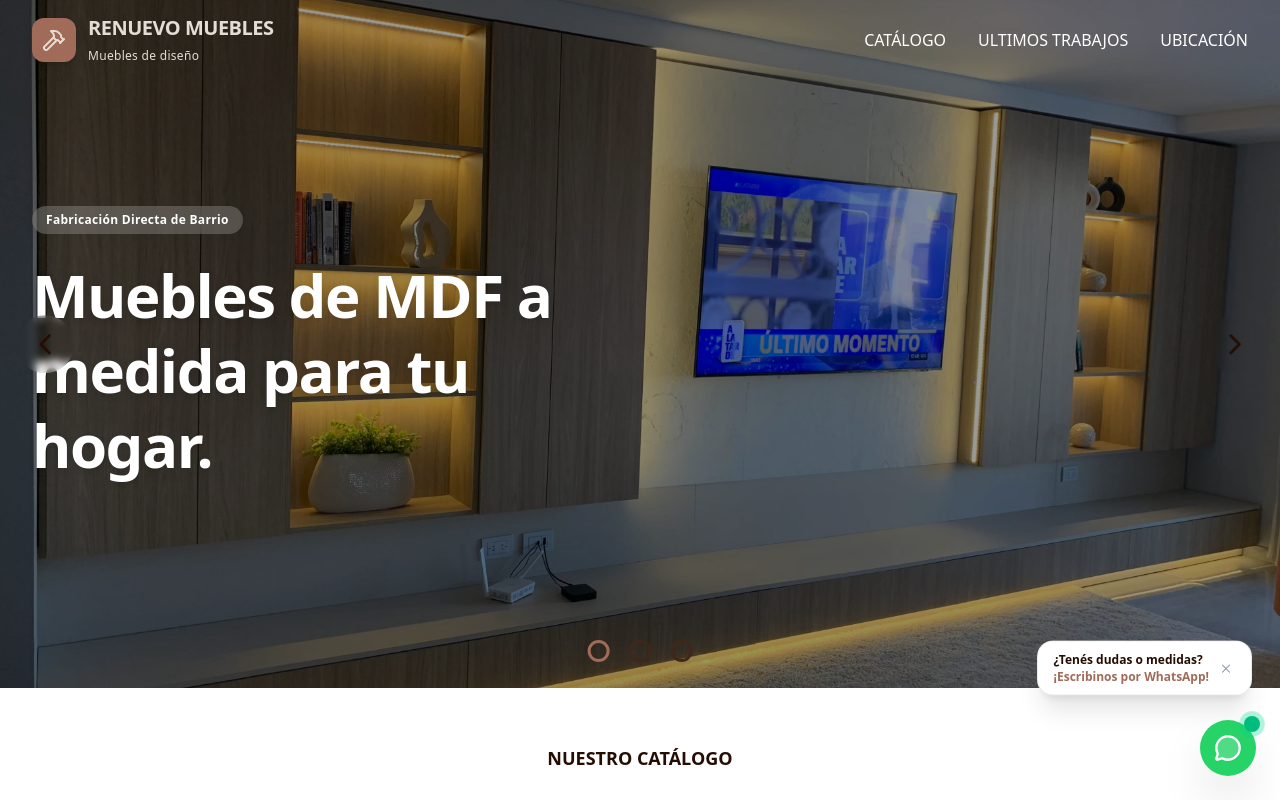
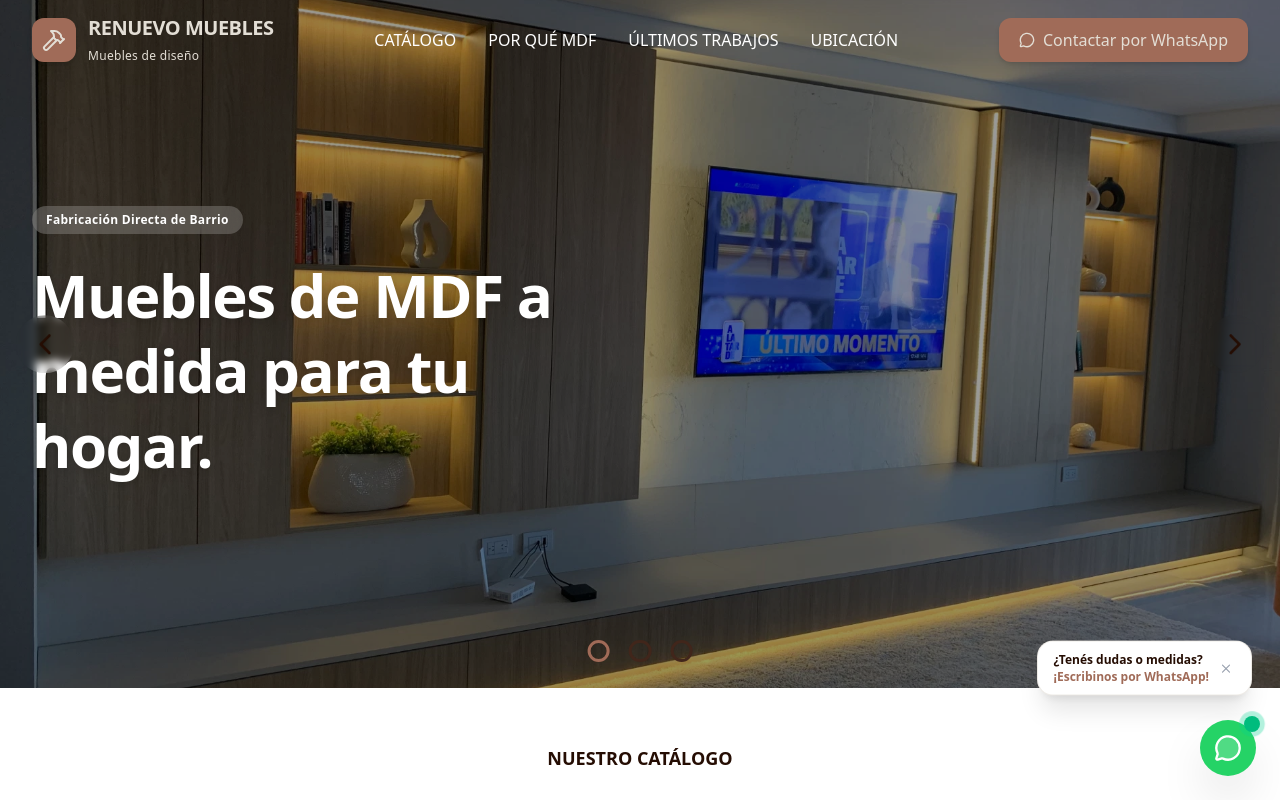
Before and after one commit to fernandezale/RM-Landing-Typescript, a React (Vite) app: page / in a window 1280 px wide. Shown: the top 800 px of the page. Built offline with nearby package versions, Linux system fonts and the light colour scheme; grey boxes are pictures that could not be loaded.

Commit message:
Correccion en la navegacion y en el carousel

```diff
--- a/src/App.tsx
+++ b/src/App.tsx
@@ -17,7 +17,7 @@ function App() {
     <>
       <Navbar whatsappNumber={WHATSAPP_NUMBER} />
       <section id="center">
-        <Hero whatsappNumber={WHATSAPP_NUMBER}/>
+        <Hero />
         <CategoriesApp/>
         <AboutMDFApp/>
         <PortfolioApp/>
--- a/src/components/AboutMDFApp.tsx
+++ b/src/components/AboutMDFApp.tsx
@@ -1,4 +1,3 @@
-import React from 'react'
 import {
   PencilRuler,
   ShieldCheck,
@@ -70,7 +69,7 @@ const ADVANTAGES: Advantage[] = [
 
 const AboutMDFApp = () => {
   return (
-    <section id="nosotros" className="py-16 bg-brand-light/50">
+    <section id="nosotros" className="py-16 bg-brand-light/50 scroll-mt-20">
       <div className="max-w-7xl mx-auto px-4 sm:px-6 lg:px-8">
 
         {/* Título de la sección */}
--- a/src/components/CategoriesApp.tsx
+++ b/src/components/CategoriesApp.tsx
@@ -43,7 +43,7 @@ const CategoriesApp = () => {
 return (
 
 
-<section id="categorias" className="py-6 bg-white">
+<section id="catalogo" className="py-6 bg-white scroll-mt-20">
     <div className="max-w-7xl mx-auto px-4 sm:px-6 lg:px-8 flex flex-col items-center">
         <h1 className="text-base py-4 sm:py-6 lg:py-8 sm:text-lg font-bold text-brand-dark">NUESTRO CATÁLOGO</h1>
         <div className="grid grid-cols-2 sm:grid-cols-3 lg:grid-cols-5 gap-6 sm:gap-8">
--- a/src/components/EmblaCarousel.tsx
+++ b/src/components/EmblaCarousel.tsx
@@ -1,8 +1,10 @@
 import type { EmblaOptionsType } from 'embla-carousel'
 import useEmblaCarousel from 'embla-carousel-react'
 import Fade from 'embla-carousel-fade'
-import { NextButton, PrevButton, usePrevNextButtons } from './EmblaCarouselArrowButtons'
-import { DotButton, useDotButton } from './EmblaCarouselDotButton'
+import { NextButton, PrevButton } from './EmblaCarouselArrowButtons'
+import { usePrevNextButtons } from '../hooks/usePrevNextButtons'
+import { DotButton } from './EmblaCarouselDotButton'
+import { useDotButton } from '../hooks/useDotButton'
 import type { HeroSlide } from './Hero'
 import { motion, AnimatePresence } from 'framer-motion'
 
--- a/src/components/EmblaCarouselDotButton.tsx
+++ b/src/components/EmblaCarouselDotButton.tsx
@@ -1,54 +1,4 @@
-import {
-  useCallback,
-  useEffect,
-  useState
-} from 'react'
 import type { ComponentPropsWithRef } from 'react'
-import type { EmblaCarouselType } from 'embla-carousel'
-
-type UseDotButtonType = {
-  selectedIndex: number;
-  scrollSnaps: number[];
-  onDotButtonClick: (index: number) => void;
-}
-
-export const useDotButton = (
-  emblaApi: EmblaCarouselType | undefined
-): UseDotButtonType => {
-  const [selectedIndex, setSelectedIndex] = useState(0)
-  const [scrollSnaps, setScrollSnaps] = useState<number[]>([])
-
-  const onDotButtonClick = useCallback(
-    (index: number) => {
-      if (!emblaApi) return
-      emblaApi.scrollTo(index)
-    },
-    [emblaApi]
-  )
-
-  const onInit = useCallback((emblaApi: EmblaCarouselType) => {
-    setScrollSnaps(emblaApi.scrollSnapList())
-  }, [])
-
-  const onSelect = useCallback((emblaApi: EmblaCarouselType) => {
-    setSelectedIndex(emblaApi.selectedScrollSnap())
-  }, [])
-
-  useEffect(() => {
-    if (!emblaApi) return
-
-    onInit(emblaApi)
-    onSelect(emblaApi)
-
-    emblaApi.on('reInit', onInit).on('reInit', onSelect).on('select', onSelect)
-  }, [emblaApi, onInit, onSelect])
-
-  return {
-    selectedIndex,
-    scrollSnaps,
-    onDotButtonClick
-  }
-}
 
 type PropType = ComponentPropsWithRef<'button'>
 
--- a/src/components/Footer.tsx
+++ b/src/components/Footer.tsx
@@ -11,9 +11,9 @@ const Footer = () => {
 
           <div className="flex justify-center space-x-6 text-xs text-brand-muted">
             <a href="#catalogo" className="hover:text-brand-light">Catálogo</a>
-            <a href="#a-medida" className="hover:text-brand-light">A Medida</a>
-            <a href="#taller" className="hover:text-brand-light">El Taller</a>
-            <a href="#contacto" className="hover:text-brand-light">Contacto</a>
+            <a href="#nosotros" className="hover:text-brand-light">Por qué MDF</a>
+            <a href="#ultimos-trabajos" className="hover:text-brand-light">Últimos Trabajos</a>
+            <a href="#ubicacion" className="hover:text-brand-light">Ubicación y Taller</a>
           </div>
 
           <div className="text-xs text-brand-muted md:text-right">
--- a/src/components/Hero.tsx
+++ b/src/components/Hero.tsx
@@ -9,11 +9,7 @@ export interface HeroSlide {
   imagen: string
 }
 
-interface HeroProps {
-  whatsappNumber: string;
-}
-
-const Hero = ({ whatsappNumber: _whatsappNumber }: HeroProps) => {
+const Hero = () => {
   const HeroSlides : HeroSlide[] = [
   {
     titulo: 'Muebles de MDF a medida para tu hogar.',
--- a/src/components/Navbar.tsx
+++ b/src/components/Navbar.tsx
@@ -28,14 +28,28 @@ const Navbar = ({ whatsappNumber }: NavbarProps) => {
 
           <nav className="hidden md:flex items-center space-x-8 text-base font-medium">
             <a href="#catalogo" className="hover:text-brand-accent transition-colors">CATÁLOGO</a>
-            <a href="#ultimos-trabajos" className="hover:text-brand-accent transition-colors">ULTIMOS TRABAJOS</a>
+            <a href="#nosotros" className="hover:text-brand-accent transition-colors">POR QUÉ MDF</a>
+            <a href="#ultimos-trabajos" className="hover:text-brand-accent transition-colors">ÚLTIMOS TRABAJOS</a>
             <a href="#ubicacion" className="hover:text-brand-accent transition-colors">UBICACIÓN</a>
           </nav>
+
+          <div className="hidden md:flex items-center">
+            <a
+              href={whatsappUrl}
+              target="_blank"
+              rel="noopener noreferrer"
+              className="inline-flex items-center space-x-2 bg-brand-accent hover:bg-[#885442] text-brand-light px-5 py-2.5 rounded-xl font-medium transition-all shadow-md"
+            >
+              <MessageCircle className="w-4 h-4" />
+              <span>Contactar por WhatsApp</span>
+            </a>
+          </div>
 
           <div className="md:hidden">
             <button
               onClick={() => setMobileMenuOpen(!mobileMenuOpen)}
               className="p-2 text-brand-light hover:text-brand-accent focus:outline-none"
+              aria-label="Abrir menú de navegación"
             >
               {mobileMenuOpen ? <X className="w-7 h-7" /> : <Menu className="w-7 h-7" />}
             </button>
@@ -46,8 +60,18 @@ const Navbar = ({ whatsappNumber }: NavbarProps) => {
       {mobileMenuOpen && (
         <div className="md:hidden bg-brand-dark border-b border-brand-muted/20 px-4 pt-4 pb-6 space-y-3">
           <a href="#catalogo" onClick={() => setMobileMenuOpen(false)} className="block px-3 py-2 text-base font-medium hover:text-brand-accent">Catálogo</a>
-          <a href="#ultimos-trabajos" onClick={() => setMobileMenuOpen(false)} className="block px-3 py-2 text-base font-medium hover:text-brand-accent">Ultimos Trabajos</a>
+          <a href="#nosotros" onClick={() => setMobileMenuOpen(false)} className="block px-3 py-2 text-base font-medium hover:text-brand-accent">Por qué MDF</a>
+          <a href="#ultimos-trabajos" onClick={() => setMobileMenuOpen(false)} className="block px-3 py-2 text-base font-medium hover:text-brand-accent">Últimos Trabajos</a>
           <a href="#ubicacion" onClick={() => setMobileMenuOpen(false)} className="block px-3 py-2 text-base font-medium hover:text-brand-accent">Ubicación</a>
+          <a
+            href={whatsappUrl}
+            target="_blank"
+            rel="noopener noreferrer"
+            className="w-full flex items-center justify-center space-x-2 bg-brand-accent text-brand-light px-4 py-3 rounded-xl font-semibold shadow"
+          >
+            <MessageCircle className="w-5 h-5" />
+            <span>Contactar por WhatsApp</span>
+          </a>
         </div>
       )}
     </header>
--- a/src/components/PortfolioApp.tsx
+++ b/src/components/PortfolioApp.tsx
@@ -33,7 +33,7 @@ const PortfolioApp = () => {
   const [selectedImage, setSelectedImage] = useState<Project | null>(null)
 
   return (
-    <section id="portfolio" className="py-16 bg-white">
+    <section id="ultimos-trabajos" className="py-16 bg-white scroll-mt-20">
       <div className="max-w-7xl mx-auto px-4 sm:px-6 lg:px-8">
 
         {/* Título de la sección */}
--- /dev/null
+++ b/src/hooks/useDotButton.ts
@@ -0,0 +1,47 @@
+import { useCallback, useEffect, useState } from 'react'
+import type { EmblaCarouselType } from 'embla-carousel'
+
+type UseDotButtonType = {
+  selectedIndex: number
+  scrollSnaps: number[]
+  onDotButtonClick: (index: number) => void
+}
+
+export const useDotButton = (
+  emblaApi: EmblaCarouselType | undefined
+): UseDotButtonType => {
+  const [selectedIndex, setSelectedIndex] = useState(0)
+  const [scrollSnaps, setScrollSnaps] = useState<number[]>([])
+
+  const onDotButtonClick = useCallback(
+    (index: number) => {
+      if (!emblaApi) return
+      emblaApi.scrollTo(index)
+    },
+    [emblaApi]
+  )
+
+  useEffect(() => {
+    if (!emblaApi) return
+
+    const updateDots = () => {
+      setScrollSnaps(emblaApi.scrollSnapList())
+      setSelectedIndex(emblaApi.selectedScrollSnap())
+    }
+
+    emblaApi.on('reInit', updateDots).on('select', updateDots)
+
+    // Defer initial state update to microtask to prevent synchronous setState in effect
+    queueMicrotask(updateDots)
+
+    return () => {
+      emblaApi.off('reInit', updateDots).off('select', updateDots)
+    }
+  }, [emblaApi])
+
+  return {
+    selectedIndex,
+    scrollSnaps,
+    onDotButtonClick
+  }
+}
--- /dev/null
+++ b/src/hooks/usePrevNextButtons.ts
@@ -0,0 +1,51 @@
+import { useCallback, useEffect, useState } from 'react'
+import type { EmblaCarouselType } from 'embla-carousel'
+
+type UsePrevNextButtonsType = {
+  prevBtnDisabled: boolean
+  nextBtnDisabled: boolean
+  onPrevButtonClick: () => void
+  onNextButtonClick: () => void
+}
+
+export const usePrevNextButtons = (
+  emblaApi: EmblaCarouselType | undefined
+): UsePrevNextButtonsType => {
+  const [prevBtnDisabled, setPrevBtnDisabled] = useState(true)
+  const [nextBtnDisabled, setNextBtnDisabled] = useState(true)
+
+  const onPrevButtonClick = useCallback(() => {
+    if (!emblaApi) return
+    emblaApi.scrollPrev()
+  }, [emblaApi])
+
+  const onNextButtonClick = useCallback(() => {
+    if (!emblaApi) return
+    emblaApi.scrollNext()
+  }, [emblaApi])
+
+  useEffect(() => {
+    if (!emblaApi) return
+
+    const onSelect = () => {
+      setPrevBtnDisabled(!emblaApi.canScrollPrev())
+      setNextBtnDisabled(!emblaApi.canScrollNext())
+    }
+
+    emblaApi.on('reInit', onSelect).on('select', onSelect)
+
+    // Defer initial state update to microtask to prevent synchronous setState in effect
+    queueMicrotask(onSelect)
+
+    return () => {
+      emblaApi.off('reInit', onSelect).off('select', onSelect)
+    }
+  }, [emblaApi])
+
+  return {
+    prevBtnDisabled,
+    nextBtnDisabled,
+    onPrevButtonClick,
+    onNextButtonClick
+  }
+}
```
Also changed, not shown: src/components/EmblaCarouselArrowButtons.tsx (+0 -49 lines).
